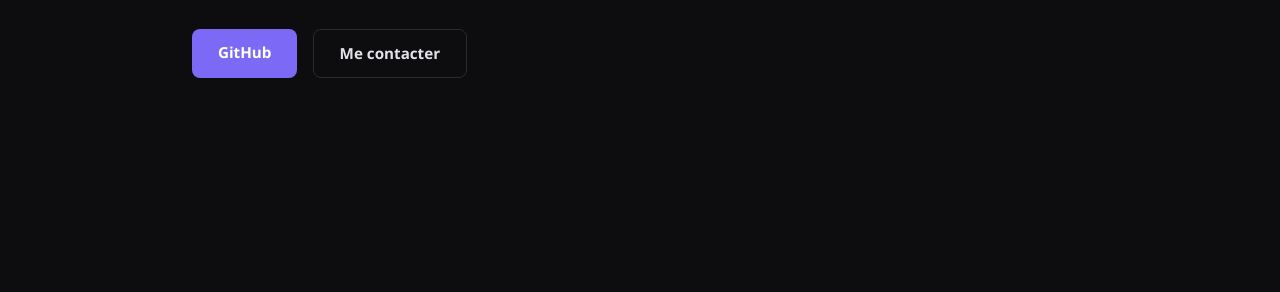
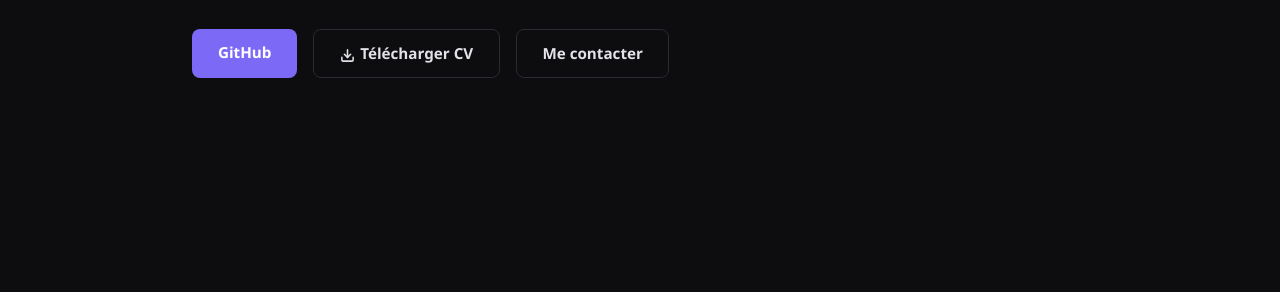
Before and after one commit to Housni0/portfolio, a plain HTML site: page index.html in a window 1280 px wide. Shown: the part 508-800 px from the top of the page. Drawn offline with Linux system fonts and the light colour scheme; no server answers.

Commit message:
Add CV PDF download button to hero section

```diff
--- a/index.html
+++ b/index.html
@@ -31,6 +31,9 @@
       <p class="tagline">Bachelor Passerelle Ingénieure <span class="dot">·</span> CESI LYON <span class="dot">·</span> Recherche de stage en informatique</p>
       <div class="hero-links">
         <a href="https://github.com/Housni0" target="_blank" class="btn btn-primary">GitHub</a>
+        <a href="CV_Housni_Issa_Assoumani.pdf" download class="btn btn-outline">
+          <svg xmlns="http://www.w3.org/2000/svg" width="15" height="15" viewBox="0 0 24 24" fill="none" stroke="currentColor" stroke-width="2.5" stroke-linecap="round" stroke-linejoin="round" style="vertical-align:middle;margin-right:0.35rem"><path d="M21 15v4a2 2 0 0 1-2 2H5a2 2 0 0 1-2-2v-4"/><polyline points="7 10 12 15 17 10"/><line x1="12" x2="12" y1="15" y2="3"/></svg>Télécharger CV
+        </a>
         <a href="#contact" class="btn btn-outline">Me contacter</a>
       </div>
     </div>
```
Also changed, not shown: 1 other file.
